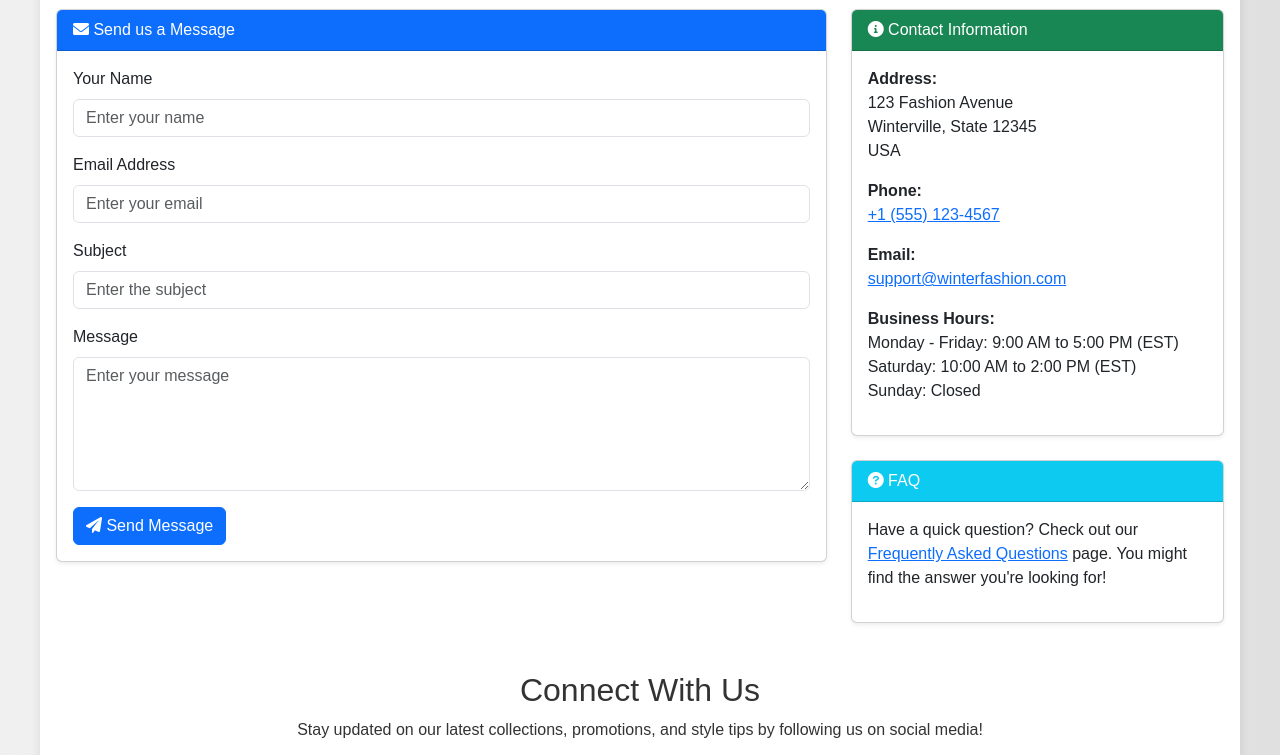
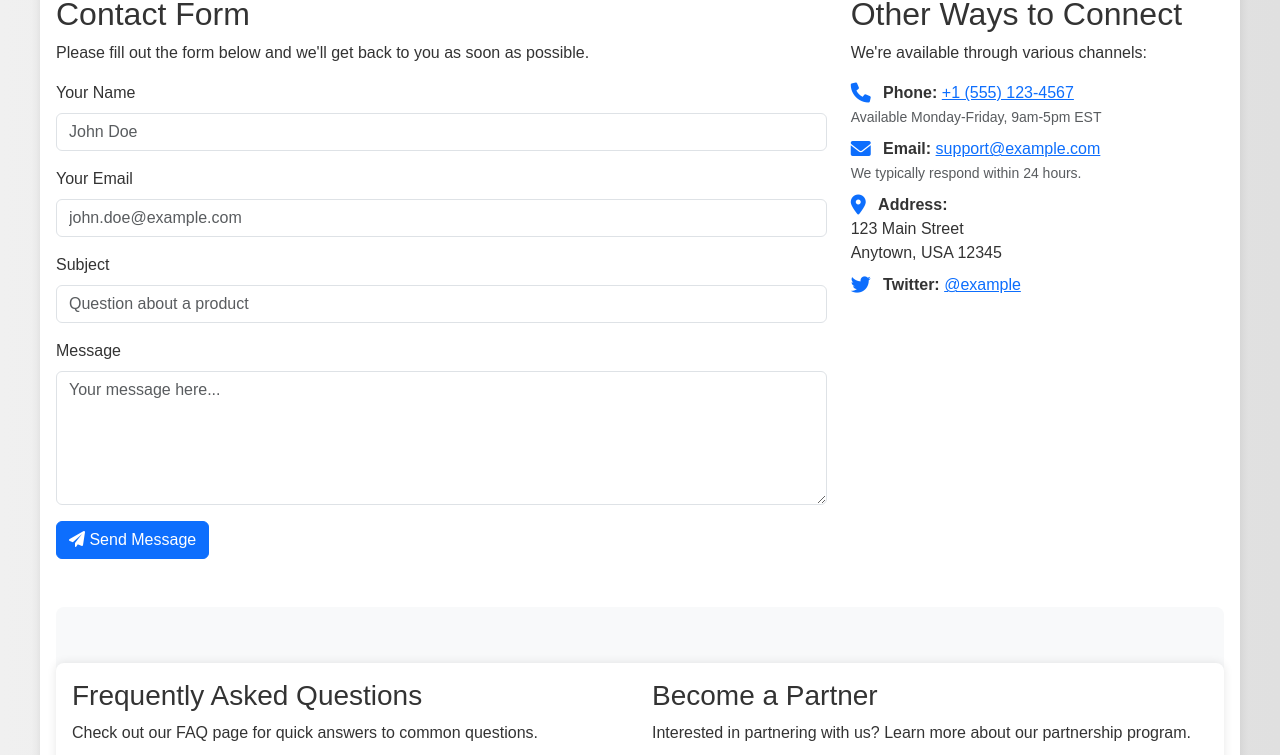
Before and after one commit to kaaju1036/vibe-labs-project, a plain HTML site: page contact.html in a window 1280 px wide. Shown: the part 958-1713 px from the top of the page. Drawn offline with nearby package versions, Linux system fonts and the light colour scheme.

Commit message:
Update contact.html

```diff
--- a/contact.html
+++ b/contact.html
@@ -11,101 +11,107 @@
 <link href="https://cdn.jsdelivr.net/npm/swiper@8/swiper-bundle.min.css" rel="stylesheet"/>
 <meta charset="utf-8"/>
 <meta content="width=device-width, initial-scale=1.0" name="viewport"/>
-<title>Fashion Webstore - Winter Collection</title>
+<title>Smart Phone - Revolutionize Your Mobile Experience</title>
 
     <link rel="stylesheet" href="styles.css">
 </head>
 <body>
-    <header>
-<h1>Fashion Webstore</h1>
-</header>
+    <nav>
+<ul>
+<li><a href="index.html">Home</a></li>
+<li><a href="about.html">About</a></li>
+<li><a href="services.html">Services</a></li>
+<li><a href="portfolio.html">Portfolio</a></li>
+<li><a href="contact.html">Contact</a></li>
+</ul>
+</nav>
 
     <main class="container py-5">
-
-  <section class="jumbotron text-center bg-light my-4">
-    <img src="https://picsum.photos/seed/contact/800/600" alt="Contact Us" class="img-fluid rounded">
-    <h1 class="display-4 mt-3">Get in Touch</h1>
-    <p class="lead">We'd love to hear from you! Whether you have questions about our winter collection, need assistance with an order, or just want to say hello, our team is here to help.</p>
+  <section class="hero bg-light rounded-3 py-5">
+    <div class="container py-md-5">
+      <div class="row">
+        <div class="col-md-6">
+          <h1 class="display-4 fw-bold">Get in Touch!</h1>
+          <p class="col-md-10 fs-5">We're here to help! Whether you have a question about our smartphones, need assistance with an order, or just want to say hello, we'd love to hear from you. Use the contact form below, or reach out through one of the other methods listed.</p>
+        </div>
+        <div class="col-md-6">
+          <img src="https://picsum.photos/seed/contact/800/600" class="img-fluid rounded-3" alt="People connecting with smartphones">
+        </div>
+      </div>
+    </div>
   </section>
 
-  <div class="row my-4">
+  <section class="my-5">
+    <div class="row">
       <div class="col-md-8">
-      <div class="card shadow-sm">
-        <div class="card-header bg-primary text-white">
-          <i class="fas fa-envelope"></i> Send us a Message
-        </div>
-        <div class="card-body">
-          <form id="contactForm">
+        <h2>Contact Form</h2>
+        <p>Please fill out the form below and we'll get back to you as soon as possible.</p>
+        <form>
           <div class="mb-3">
             <label for="name" class="form-label">Your Name</label>
-              <input type="text" class="form-control" id="name" placeholder="Enter your name" required>
+            <input type="text" class="form-control" id="name" placeholder="John Doe" required>
           </div>
           <div class="mb-3">
-              <label for="email" class="form-label">Email Address</label>
-              <input type="email" class="form-control" id="email" placeholder="Enter your email" required>
+            <label for="email" class="form-label">Your Email</label>
+            <input type="email" class="form-control" id="email" placeholder="john.doe@example.com" required>
           </div>
           <div class="mb-3">
             <label for="subject" class="form-label">Subject</label>
-              <input type="text" class="form-control" id="subject" placeholder="Enter the subject" required>
+            <input type="text" class="form-control" id="subject" placeholder="Question about a product" required>
           </div>
           <div class="mb-3">
             <label for="message" class="form-label">Message</label>
-              <textarea class="form-control" id="message" rows="5" placeholder="Enter your message" required></textarea>
+            <textarea class="form-control" id="message" rows="5" placeholder="Your message here..." required></textarea>
           </div>
           <button type="submit" class="btn btn-primary"><i class="fas fa-paper-plane"></i> Send Message</button>
         </form>
       </div>
+      <div class="col-md-4">
+        <h2>Other Ways to Connect</h2>
+        <p>We're available through various channels:</p>
+        <ul class="list-unstyled">
+          <li class="mb-2">
+            <i class="fas fa-phone fa-lg text-primary me-2"></i> <strong>Phone:</strong> <a href="tel:+15551234567">+1 (555) 123-4567</a><br>
+            <small class="text-muted">Available Monday-Friday, 9am-5pm EST</small>
+          </li>
+          <li class="mb-2">
+            <i class="fas fa-envelope fa-lg text-primary me-2"></i> <strong>Email:</strong> <a href="mailto:support@example.com">support@example.com</a><br>
+            <small class="text-muted">We typically respond within 24 hours.</small>
+          </li>
+          <li class="mb-2">
+            <i class="fas fa-map-marker-alt fa-lg text-primary me-2"></i> <strong>Address:</strong><br>
+            123 Main Street<br>
+            Anytown, USA 12345
+          </li>
+          <li>
+            <i class="fab fa-twitter fa-lg text-primary me-2"></i> <strong>Twitter:</strong> <a href="https://twitter.com/example">@example</a>
+          </li>
+        </ul>
       </div>
     </div>
+  </section>
 
-    <div class="col-md-4">
-      <div class="card shadow-sm">
-        <div class="card-header bg-success text-white">
-          <i class="fas fa-info-circle"></i> Contact Information
+  <section class="my-5 bg-light rounded-3 py-4">
+    <div class="container">
+      <div class="row">
+        <div class="col-md-6">
+          <h3>Frequently Asked Questions</h3>
+          <p>Check out our FAQ page for quick answers to common questions.</p>
+          <a href="#" class="btn btn-outline-primary">Visit FAQ Page <i class="fas fa-question-circle"></i></a>
         </div>
-        <div class="card-body">
-          <p><strong>Address:</strong><br>
-             123 Fashion Avenue<br>
-             Winterville, State 12345<br>
-             USA
-          </p>
-          <p><strong>Phone:</strong><br>
-             <a href="tel:+15551234567">+1 (555) 123-4567</a>
-          </p>
-          <p><strong>Email:</strong><br>
-             <a href="mailto:support@winterfashion.com">support@winterfashion.com</a>
-          </p>
-          <p><strong>Business Hours:</strong><br>
-            Monday - Friday: 9:00 AM to 5:00 PM (EST)<br>
-            Saturday: 10:00 AM to 2:00 PM (EST)<br>
-            Sunday: Closed
-          </p>
-        </div>
-      </div>
-      <div class="card mt-4 shadow-sm">
-        <div class="card-header bg-info text-white">
-          <i class="fas fa-question-circle"></i> FAQ
-        </div>
-        <div class="card-body">
-          <p>Have a quick question? Check out our <a href="#">Frequently Asked Questions</a> page. You might find the answer you're looking for!</p>
+        <div class="col-md-6">
+          <h3>Become a Partner</h3>
+          <p>Interested in partnering with us? Learn more about our partnership program.</p>
+          <a href="#" class="btn btn-outline-success">Learn More <i class="fas fa-handshake"></i></a>
         </div>
       </div>
     </div>
-  </div>
-
-  <section class="my-5 text-center">
-    <h2>Connect With Us</h2>
-    <p>Stay updated on our latest collections, promotions, and style tips by following us on social media!</p>
-    <a href="#" class="btn btn-outline-primary mx-2"><i class="fab fa-facebook"></i> Facebook</a>
-    <a href="#" class="btn btn-outline-info mx-2"><i class="fab fa-twitter"></i> Twitter</a>
-    <a href="#" class="btn btn-outline-danger mx-2"><i class="fab fa-instagram"></i> Instagram</a>
   </section>
-
 </main>
 
 
     <footer>
-        © 2024 Fashion Webstore
+<p>© 2024 Smart Phone. All rights reserved.</p>
 </footer>
 
     <script src="scripts.js"></script>
```
Lines whose indentation alone changed are shown as unchanged.
